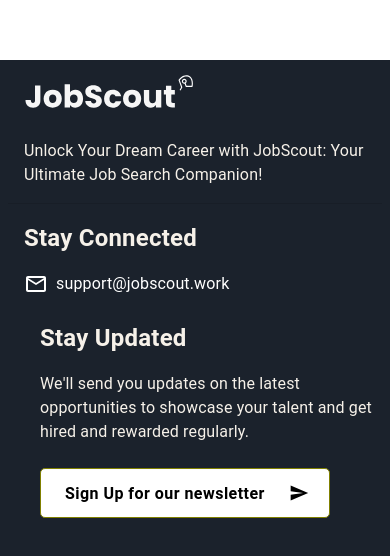
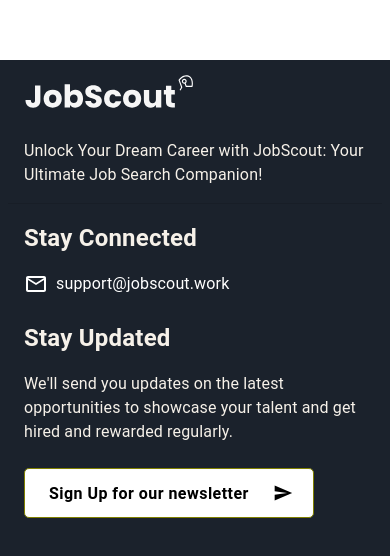
Before and after one commit to opeeyum/jobscout, a React (Create React App) app: page /company-details/1 in a window 390 px wide. Shown: the part 799-1355 px from the top of the page. Built offline with nearby package versions, Linux system fonts and the light colour scheme; no server answers.

Commit message:
footer improved

```diff
--- a/src/components/sections/FooterSection/NewsLetterSection.js
+++ b/src/components/sections/FooterSection/NewsLetterSection.js
@@ -1,18 +1,29 @@
-import { Box, Button, TextField, Typography } from "@mui/material";
+import { Box, Button, TextField, Typography, useMediaQuery } from "@mui/material";
 import React from "react";
 import CustomTextField from "../../common/CustomTextField";
 import { Send } from "@mui/icons-material";
 import OutlinedButton from "../../common/OutlinedButton";
 
 export default function NewsLetterSection() {
+	const maxWidth = useMediaQuery("(max-width:650px)")
+
+	const desktopStyles={
+		p: 1,
+		color: "#F6F1E9",
+		ml: 4,
+	}
+
+	const mobileStyles={
+		p: 1,
+		color: "#F6F1E9",
+		ml:2
+	}
 	return (
 		<>
 			<Box
-				sx={{
-					p: 1,
-					color: "#F6F1E9",
-					ml: 4,
-				}}
+				sx={
+					maxWidth?mobileStyles:desktopStyles
+				}
 			>
 				<Typography
 					sx={{
--- a/src/components/sections/FooterSection/index.js
+++ b/src/components/sections/FooterSection/index.js
@@ -32,6 +32,7 @@
 	   }
 	   const basicSectionMobileStyles ={
 		width: "100%",
+
 	   }
 
 
```
